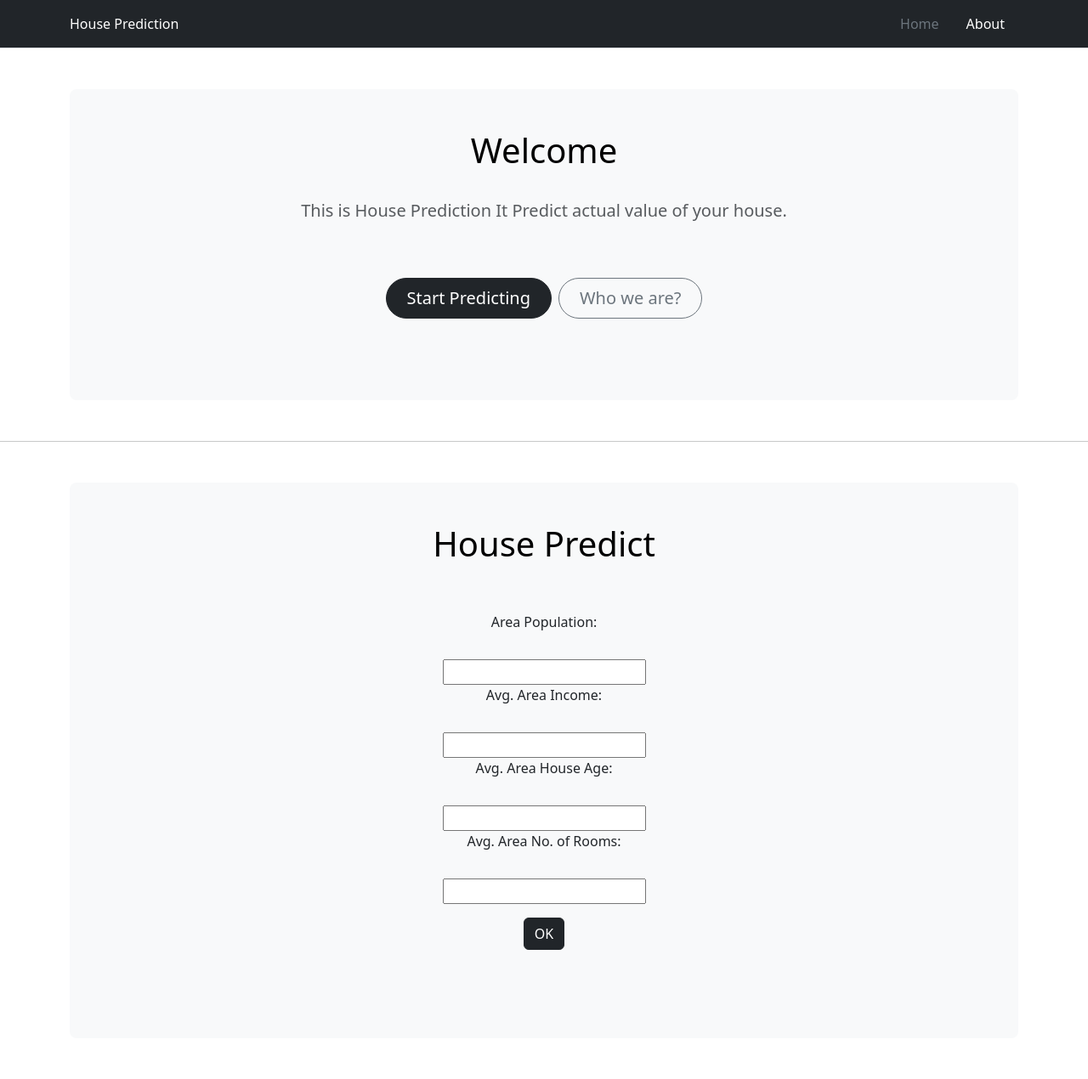
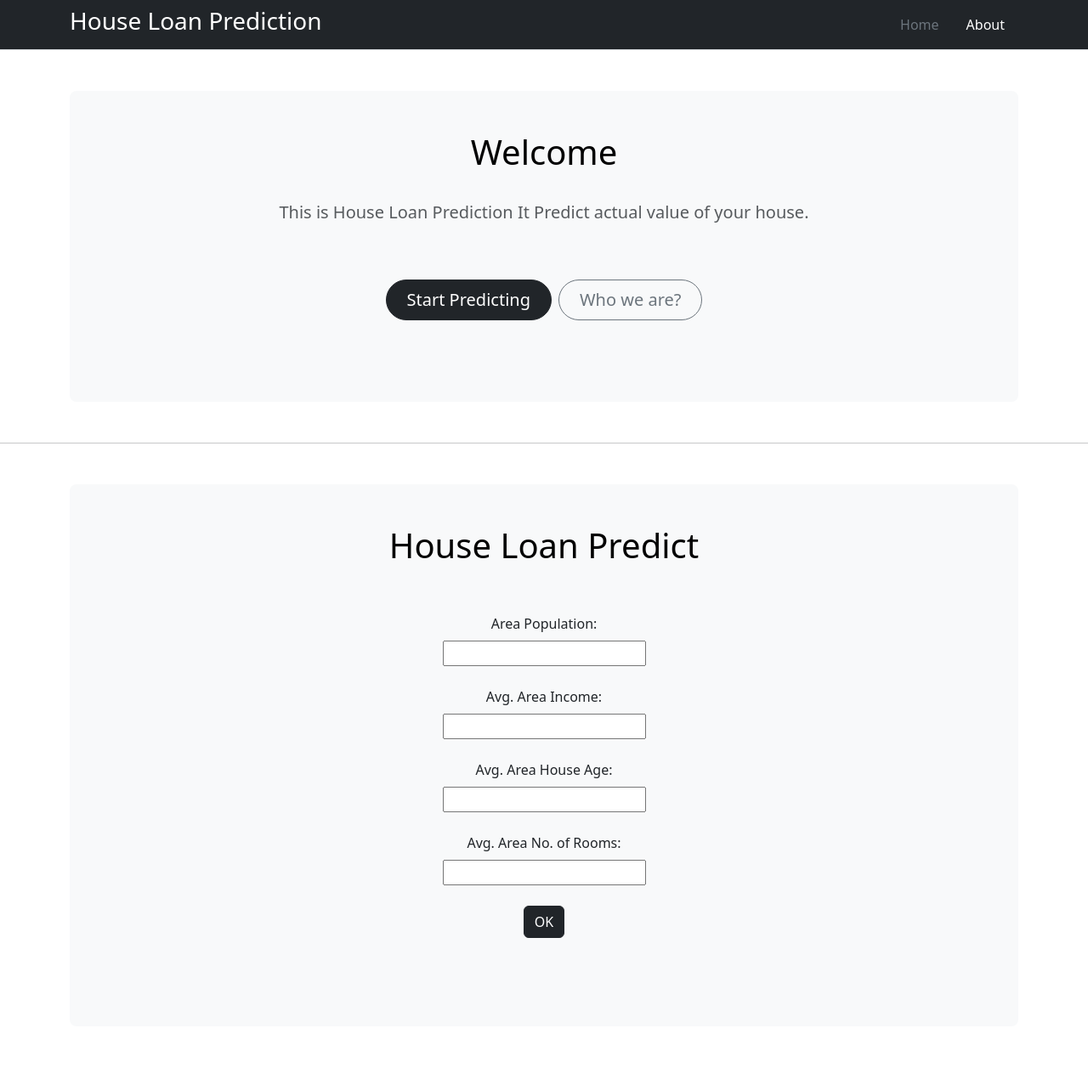
Before and after one commit to prkash1704/house_loan_prediction_model, a Flask app: page / in a window 1280 px wide. Shown: the whole page at 85% size. After the commit the page ends 1104 px from the top, so only its background shows below. Run offline with Flask 3, Linux system fonts and the light colour scheme; parts of the project's set-up code (start-up, migrations or seed data) failed here and were passed over.

Commit message:
First Commit

```diff
--- a/app.py
+++ b/app.py
@@ -1,28 +1,32 @@
+import pickle5 as pickle
 from flask import Flask, render_template, request
-import pickle
 
 app = Flask(__name__)
 
-model = pickle.load(open("/workspaces/house_loan_prediction_model/housepredt.pkl","rb"))
+df = pickle.load(open("models/housepredt.pkl","rb"))
 
-@app.route('/')
+@app.route('/', methods=['GET'])
 def home():
-    return render_template('index.html', res='')
+    price=''
+    if request.args.get('Population') and request.args.get('Income') and request.args.get('Age') and request.args.get('Rooms'):
+        query = request.args.get('Population')
+        Population = eval(query)
 
-@app.route('/', methods=['POST'])
-def predict():
-    price = ''
-    if request.form.get('Population') and request.form.get('Income') and request.form.get('Age') and request.form.get('Rooms'):
-        Population = float(request.form['Population'])
-        Income = float(request.form['Income'])
-        Age = float(request.form['Age'])
-        Rooms = float(request.form['Rooms'])
+        query = request.args.get('Income')
+        Income = eval(query)
 
-        Predt = [[Population, Income, Age, Rooms]]
+        query = request.args.get('Age')
+        Age = eval(query)
 
-        price = str(model.predict(Predt)[0])
+        query = request.args.get('Rooms')
+        Rooms = eval(query)
 
-    return render_template('index.html', res=price)
+        Predt = [[Population,Income,Age,Rooms]]
+
+        price = df.predict(Predt)
+        price = str(price[0])
+
+    return render_template('index.html',res=price)
 
 @app.route('/about')
 def about():
--- a/templates/index.html
+++ b/templates/index.html
@@ -12,7 +12,7 @@
           <div class="container">
             <div class="d-flex flex-wrap align-items-center justify-content-center justify-content-lg-start">
               <a href="/" class="d-flex align-items-center my-2 my-lg-0 me-lg-auto text-white text-decoration-none">
-                House Prediction
+                <h3>House Loan Prediction</h3>
               </a>
 
               <ul class="nav col-12 col-lg-auto my-2 justify-content-center my-md-0 text-small">
@@ -37,7 +37,7 @@
         <div class="p-5 text-center bg-body-tertiary rounded-3">
             <h1 class="text-body-emphasis">Welcome</h1><br>
             <p class="col-lg-8 mx-auto fs-5 text-muted">
-                This is House Prediction It Predict actual value of your house.
+                This is House Loan Prediction It Predict actual value of your house.
             </p>
             <br><br>
             <div class="d-inline-flex gap-2 mb-5">
@@ -56,17 +56,17 @@
     <hr>
     <div class="container my-5" id="chat-section">
         <div class="p-5 text-center bg-body-tertiary rounded-3">
-            <h1 class="text-body-emphasis">House Predict</h1>
+            <h1 class="text-body-emphasis">House Loan Predict</h1>
             <br><br>
             <form>
-                <div class="mb-3">
-                    <label for="Population" class="form-label">Area Population: </label><br><br>
-                    <input type="text" name="Population" ><br>
-                    <label for="Income" class="form-label">Avg. Area Income: </label><br><br>
-                    <input type="text" name="Income"><br>
-                    <label for="Age" class="form-label">Avg. Area House Age: </label><br><br>
-                    <input type="text" name="Age"><br>
-                    <label for="Rooms" class="form-label">Avg. Area No. of Rooms: </label><br><br>
+                <div class="mb-4">
+                    <label for="Population" class="form-label">Area Population: </label><br>
+                    <input type="text" name="Population" ><br><br>
+                    <label for="Income" class="form-label">Avg. Area Income: </label><br>
+                    <input type="text" name="Income"><br><br>
+                    <label for="Age" class="form-label">Avg. Area House Age: </label><br>
+                    <input type="text" name="Age"><br><br>
+                    <label for="Rooms" class="form-label">Avg. Area No. of Rooms: </label><br>
                     <input type="text" name="Rooms"><br>
                 </div>
                 <button type="submit" class="btn btn-dark">OK</button>
```
Also changed, not shown: 1 other file.
